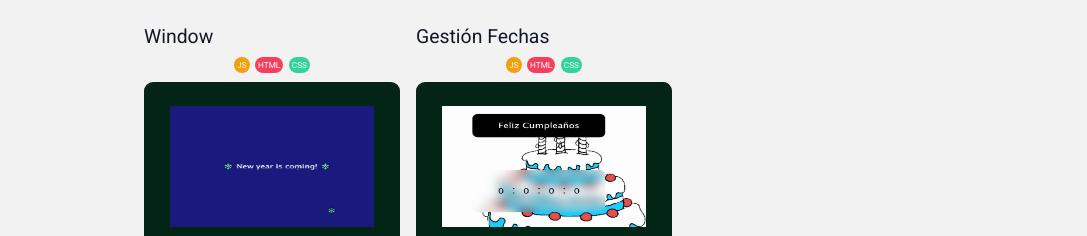
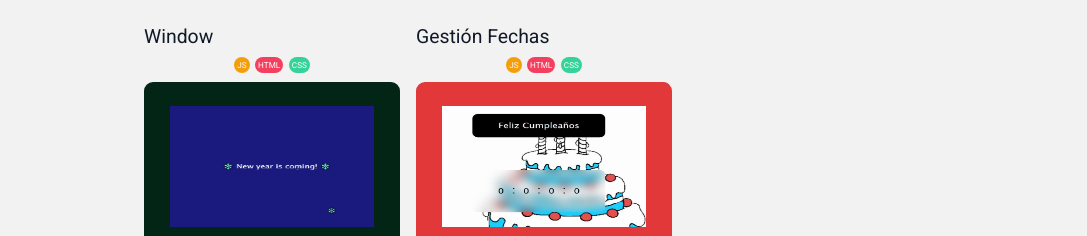
Before and after one commit to ycortesg/portfolioDWEC, a plain HTML site: page index.html in a window 1280 px wide. Shown: the part 558-794 px from the top of the page, without its empty margins (96-1183 px from the left). Drawn offline with nearby package versions, Linux system fonts and the light colour scheme.

Commit message:
cambio fondo

```diff
--- a/index.html
+++ b/index.html
@@ -49,7 +49,7 @@
             <div class="tecnologia html">HTML</div>
             <div class="tecnologia css">CSS</div>
           </div>
-          <div class="conatiner-preview fondo-verde centrado"><img class="preview" src="./proyectos/gestionFechas/portada.jpg"></div>
+          <div class="conatiner-preview fondo-rojo centrado"><img class="preview" src="./proyectos/gestionFechas/portada.jpg"></div>
           <div class="container-deploy centrado">
             <!-- <div class="centrado">Github <svg width="11" height="11" viewBox="0 0 11 11" fill="none" xmlns="http://www.w3.org/2000/svg">
               <path fill-rule="evenodd" clip-rule="evenodd" d="M5.13022 0.327026C2.30724 0.327026 0.020752 2.61351 0.020752 5.4365C0.020752 7.69743 1.48334 9.6071 3.51435 10.2841C3.76982 10.3288 3.86563 10.1755 3.86563 10.0414C3.86563 9.92005 3.85924 9.51768 3.85924 9.08977C2.57549 9.32608 2.24337 8.77681 2.14118 8.4894C2.0837 8.34251 1.83461 7.88904 1.61746 7.76769C1.43863 7.67189 1.18316 7.43557 1.61107 7.42919C2.01344 7.4228 2.30085 7.79962 2.39665 7.95291C2.85651 8.72572 3.59099 8.50856 3.88479 8.37444C3.9295 8.04232 4.06362 7.81878 4.21052 7.69105C3.07366 7.56331 1.88571 7.12262 1.88571 5.16825C1.88571 4.61259 2.0837 4.15274 2.40943 3.79508C2.35833 3.66734 2.1795 3.14362 2.46052 2.44107C2.46052 2.44107 2.88844 2.30695 3.86563 2.96479C4.27438 2.84983 4.70869 2.79234 5.14299 2.79234C5.5773 2.79234 6.0116 2.84983 6.42036 2.96479C7.39755 2.30056 7.82546 2.44107 7.82546 2.44107C8.10649 3.14362 7.92765 3.66734 7.87656 3.79508C8.20229 4.15274 8.40028 4.60621 8.40028 5.16825C8.40028 7.12901 7.20594 7.56331 6.06909 7.69105C6.2543 7.85072 6.41397 8.15729 6.41397 8.6363C6.41397 9.31969 6.40759 9.86896 6.40759 10.0414C6.40759 10.1755 6.50339 10.3352 6.75886 10.2841C7.77317 9.94165 8.65455 9.28975 9.27897 8.42015C9.90338 7.55056 10.2394 6.50705 10.2397 5.4365C10.2397 2.61351 7.9532 0.327026 5.13022 0.327026Z" fill="black"/>
```
